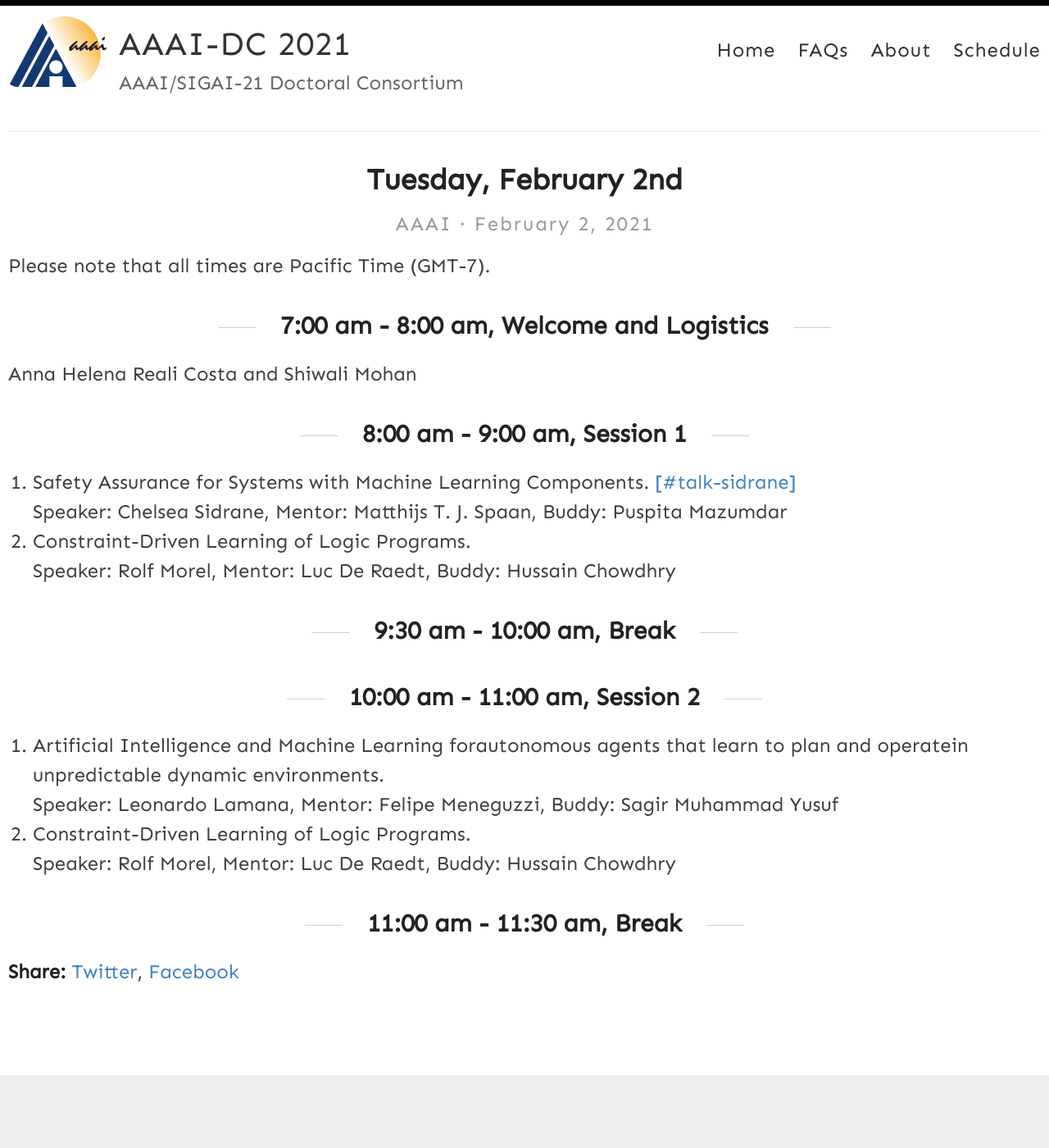
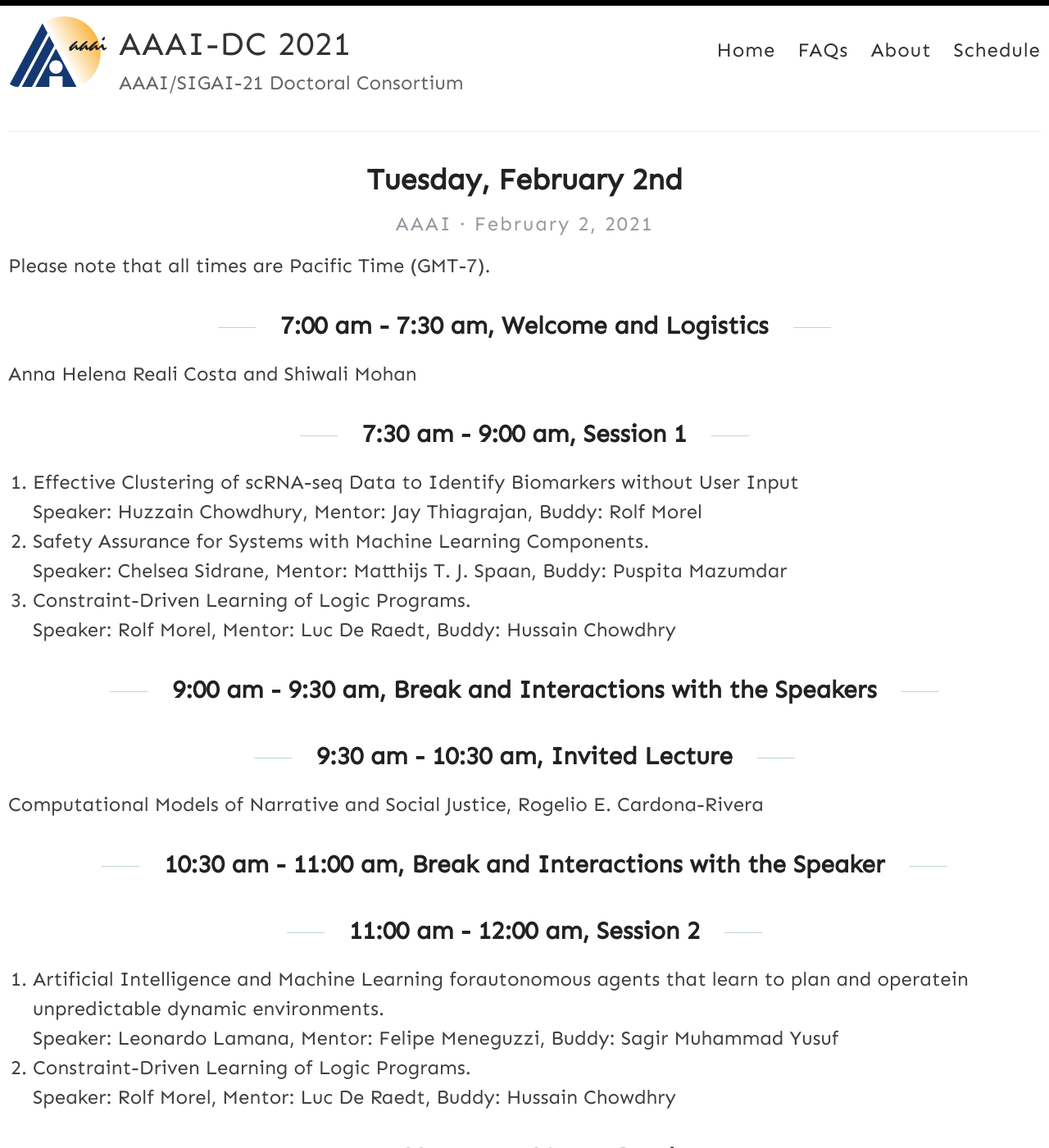
Before and after one commit to anna-reali/dc2021, a Jekyll site: the page built from _posts/2021-02-02-tuesday-day-1.md, in a window 1280 px wide and 1400 px high. Shown: the whole window at 82% size. Built offline with Jekyll 4.4.1, drawn with Linux system fonts in a browser that asks for light colours.

Commit message:
Update 2021-02-02-tuesday-day-1.md

```diff
--- a/_posts/2021-02-02-tuesday-day-1.md
+++ b/_posts/2021-02-02-tuesday-day-1.md
@@ -7,21 +7,30 @@ permalink: /day1/
 Please note that all times are Pacific Time (GMT-7).
 
 
-7:00 am - 8:00 am, Welcome and Logistics
+7:00 am - 7:30 am, Welcome and Logistics
 ----
 Anna Helena Reali Costa and Shiwali Mohan
 
-8:00 am - 9:00 am, Session 1
+7:30 am - 9:00 am, Session 1
 -----
-1. Safety Assurance for Systems with Machine Learning Components. [[#talk-sidrane]](https://aaai2021-dc.slack.com/archives/C01KH3FTMSA)\
+1. Effective Clustering of scRNA-seq Data to Identify Biomarkers without User Input \
+   Speaker: Huzzain Chowdhury, Mentor: Jay Thiagrajan, Buddy: Rolf Morel
+2. Safety Assurance for Systems with Machine Learning Components. \
    Speaker: Chelsea Sidrane, Mentor: Matthijs T. J. Spaan, Buddy: Puspita Mazumdar
-2. Constraint-Driven Learning of Logic Programs. \
+3. Constraint-Driven Learning of Logic Programs. \
    Speaker: Rolf Morel, Mentor: Luc De Raedt, Buddy: Hussain Chowdhry
 
-9:30 am - 10:00 am, Break
+9:00 am - 9:30 am, Break and Interactions with the Speakers
+----
+
+9:30 am - 10:30 am, Invited Lecture
 -----
+Computational Models of Narrative and Social Justice, Rogelio E. Cardona-Rivera
 
-10:00 am - 11:00 am, Session 2
+10:30 am - 11:00 am, Break and Interactions with the Speaker
+----
+
+11:00 am - 12:00 am, Session 2
 -----
 1. Artificial Intelligence and Machine Learning forautonomous agents that learn to plan and operatein unpredictable dynamic environments. \
    Speaker: Leonardo Lamana, Mentor: Felipe Meneguzzi, Buddy: Sagir Muhammad Yusuf
```
